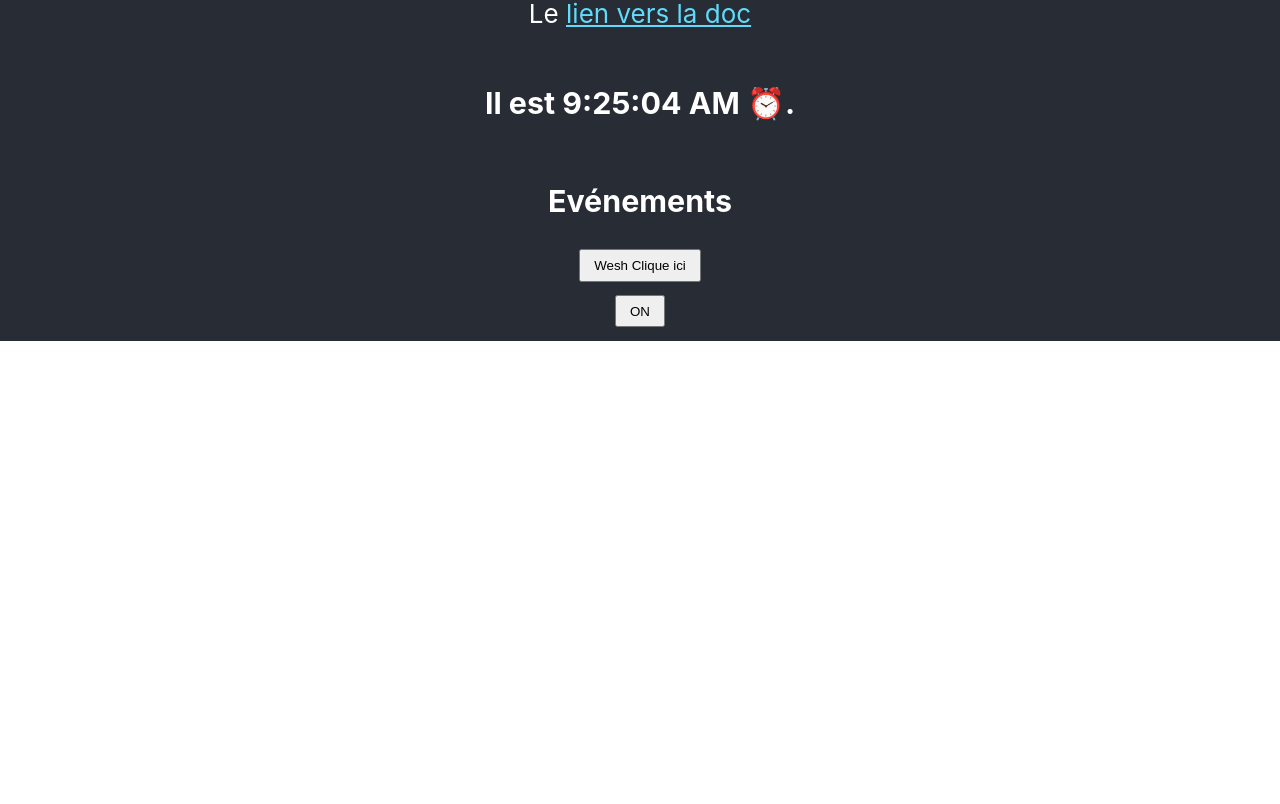
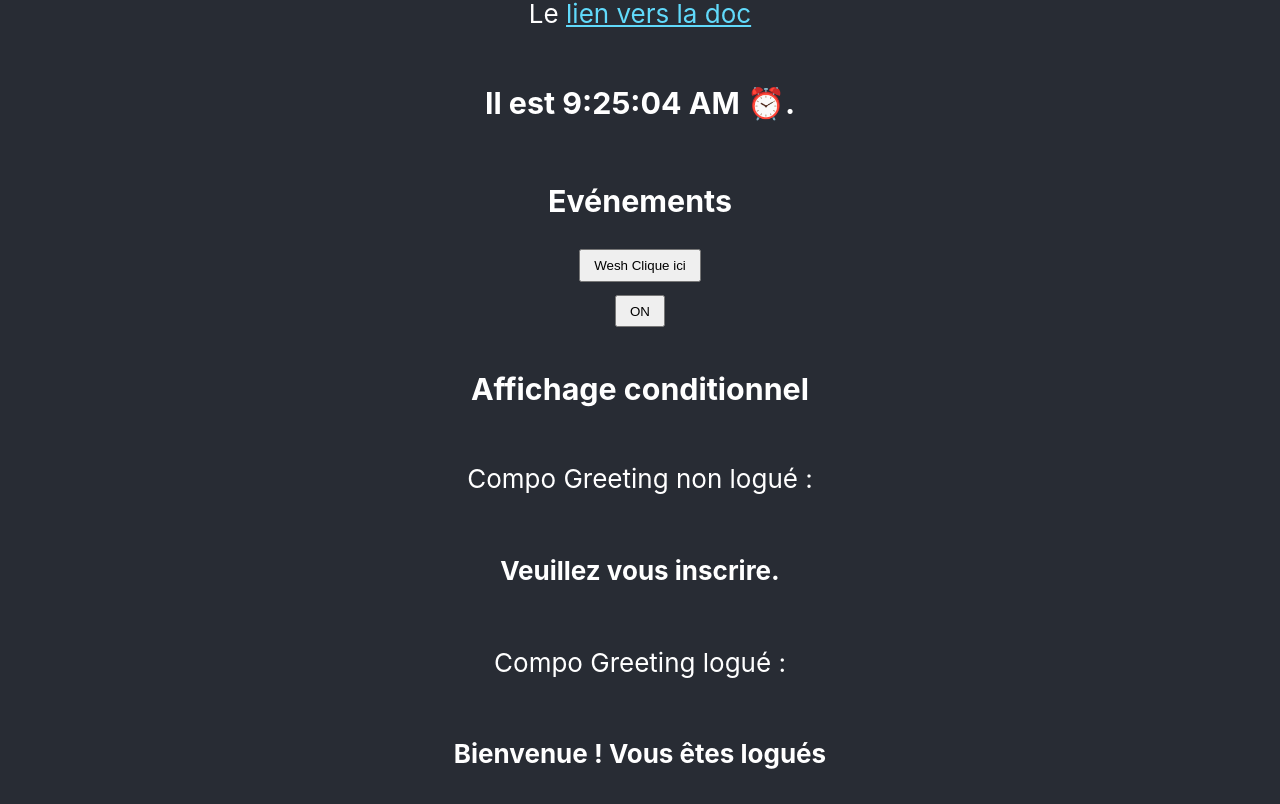
Before and after one commit to youpiwaza/mon-bordel-react, a React (Create React App) app: page / in a window 1280 px wide. Shown: the part 861-1665 px from the top of the page. Before the commit the page ends 1202 px from the top, so only its background shows below. Built offline with nearby package versions, Linux system fonts and the light colour scheme.

Commit message:
✨ADD: React > Conditionnal

```diff
--- a/src/App.js
+++ b/src/App.js
@@ -6,6 +6,7 @@ import Comment from './components/4composEtClasses/Comment/Comment';
 import Clock from './components/5etatEtCycleDeVie/Clock';
 import Button from './components/6events/Button';
 import Toggle from './components/6events/Toggle';
+import Greeting  from './components/7affichageConditionnel/Greeting';
 
 const commentData = {
   date: new Date(),
@@ -40,6 +41,11 @@ function App() {
         <h3>Evénements</h3>
         <Button />
         <Toggle />
+
+        <h3>Affichage conditionnel</h3>
+        <p>Compo Greeting non logué :</p><Greeting />
+        <p>Compo Greeting logué :</p><Greeting isLoggedIn={true} />
+
       </header>
     </div>
   );
--- /dev/null
+++ b/src/components/7affichageConditionnel/Greeting.js
@@ -0,0 +1,13 @@
+import GuestGreeting  from './GuestGreeting';
+import UserGreeting   from './UserGreeting';
+
+function Greeting(props) {
+  const isLoggedIn = props.isLoggedIn;
+  if (isLoggedIn) {
+    return <UserGreeting />;
+  }
+  // sinon
+  return <GuestGreeting />;
+}
+
+export default Greeting;
--- /dev/null
+++ b/src/components/7affichageConditionnel/GuestGreeting.js
@@ -0,0 +1,5 @@
+function GuestGreeting(props) {
+  return <h4>Veuillez vous inscrire.</h4>;
+}
+
+export default GuestGreeting;
--- /dev/null
+++ b/src/components/7affichageConditionnel/UserGreeting.js
@@ -0,0 +1,5 @@
+function UserGreeting(props) {
+  return <h4>Bienvenue ! Vous êtes logués</h4>;
+}
+
+export default UserGreeting;
```
